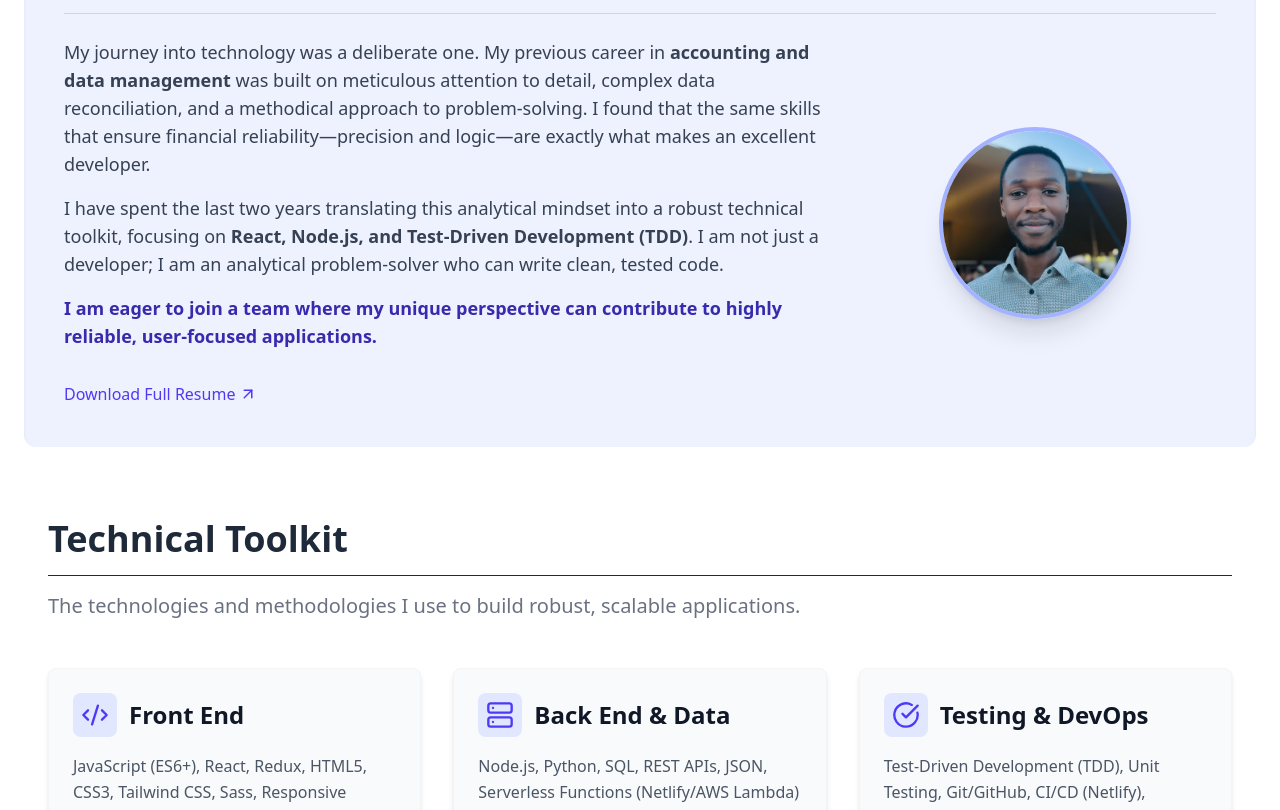
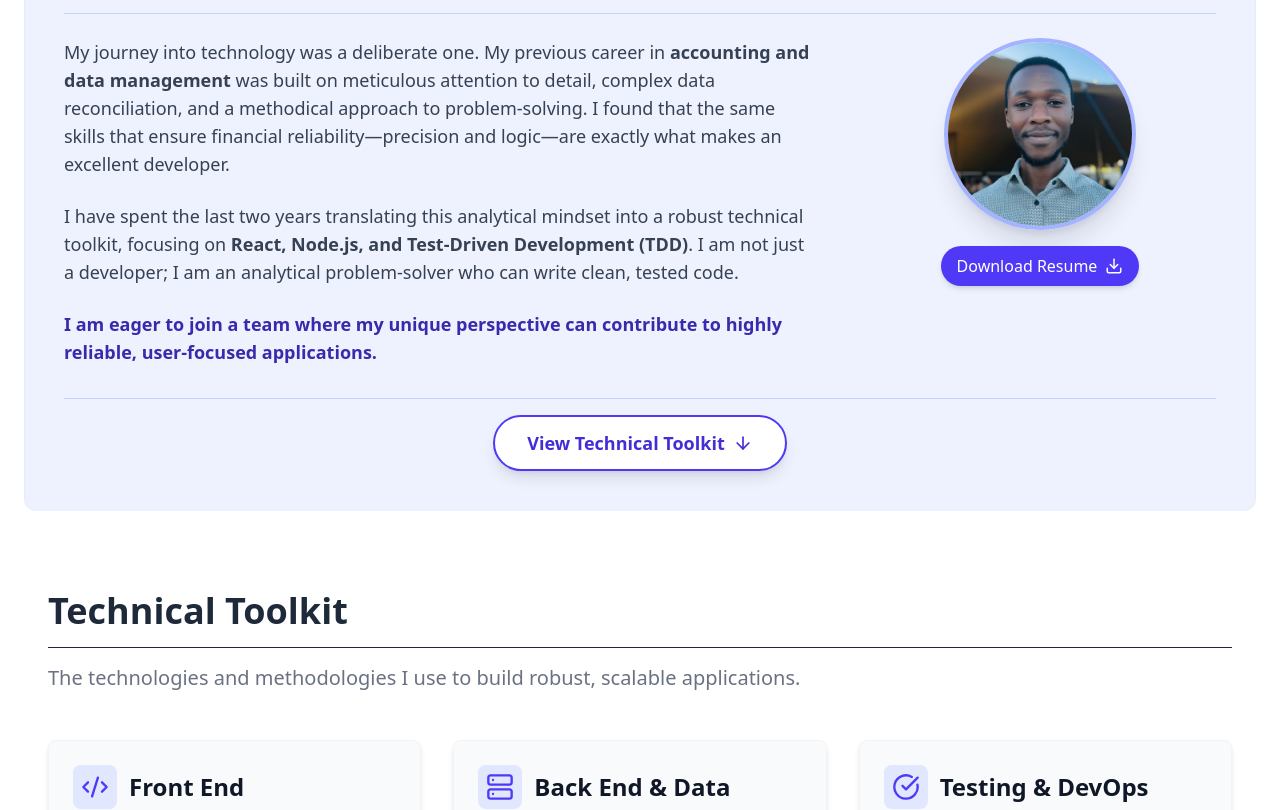
Before and after one commit to MalusiS/malusi-skunyana, a React (Vite) app: page / in a window 1280 px wide. Shown: the part 860-1670 px from the top of the page. Built offline with nearby package versions, Linux system fonts and the light colour scheme.

Commit message:
feat: Improve UX/A11y and refactor forms for deployment stability

```diff
--- a/package.json
+++ b/package.json
@@ -10,6 +10,7 @@
     "preview": "vite preview"
   },
   "dependencies": {
+    "@formspree/react": "^3.0.0",
     "lucide-react": "^0.553.0",
     "react": "^19.2.0",
     "react-dom": "^19.2.0",
--- a/src/assets/config.js
+++ b/src/assets/config.js
@@ -3,6 +3,7 @@
 export const GITHUB_URL = 'https://github.com/MalusiS';
 export const LINKEDIN_URL = 'https://www.linkedin.com/in/malusis/';
 export const RESUME_URL = '/Malusi_Skunyana_Resume.pdf';
+export const PROFILE_PHOTO_URL = '/malusi-professional-photo.png';
 export const EMAIL = 'malusiskunyana@gmail.com';
 export const LOCATION = 'Cape Town, South Africa';
 
--- a/src/components/sections/About.jsx
+++ b/src/components/sections/About.jsx
@@ -1,47 +1,113 @@
 // src/components/sections/About.jsx
 
 import React from 'react';
-import { ArrowUpRight } from 'lucide-react';
-import { RESUME_URL } from '../../assets/config';
+import { ArrowDown, Download } from 'lucide-react';
+import { RESUME_URL, PROFILE_PHOTO_URL } from '../../assets/config';
 
 export default function About() {
   return (
     <section
       id="about"
+      // RETAINING OLD STYLING: bg-indigo-50, padding, rounded corners, hover effects
       className="
         bg-indigo-50 p-10 rounded-xl shadow-inner
         transition duration-300 ease-in-out
         hover:shadow-xl hover:-translate-y-1 cursor-default
+        mx-auto max-w-7xl
       "
     >
-      <h3 className="text-4xl font-bold text-gray-800 mb-6 border-b border-indigo-200 pb-2">About Malusi</h3>
-      <div className="grid md:grid-cols-3 gap-8 items-center">
-        <div className="md:col-span-2 space-y-4 text-gray-700 text-lg">
-          <div>
+      <div className="px-0">
+
+        {/* HEADING STYLE MATCHING OLD VERSION */}
+        <h3 className="text-4xl font-bold text-gray-800 mb-6 border-b border-indigo-200 pb-2">
+          About Malusi
+        </h3>
+
+        {/* Main Content Grid: Photo/Resume on Right (1/3), Text on Left (2/3) */}
+        <div className="grid grid-cols-1 md:grid-cols-3 gap-12 items-start">
+
+          {/* Right Column: Photo and Download CTA (Grouped for priority) */}
+          <div className="md:col-span-1 flex flex-col items-center order-first md:order-last">
+
+            {/* 1. Professional Photo (Slightly higher placement) */}
+            <div className="
+              w-48 h-48 mb-4
+              rounded-full overflow-hidden
+              shadow-xl
+              border-4 border-indigo-300
+            ">
+              <img
+                src={PROFILE_PHOTO_URL}
+                alt="Malusi Skunyana Professional Photo"
+                className="w-full h-full object-cover"
+              />
+            </div>
+
+            {/* 2. Download Resume CTA (Moved just below the photo) */}
+            <a
+              href={RESUME_URL}
+              target="_blank"
+              rel="noopener noreferrer"
+              download
+              className="
+                inline-flex items-center gap-2
+                px-4 py-2
+                text-base font-medium rounded-full
+                shadow-md
+                text-white
+                bg-indigo-600
+                hover:bg-indigo-700
+                transition
+                transform
+                hover:scale-[1.03]
+              "
+            >
+              Download Resume
+              <Download size={18} />
+            </a>
+          </div>
+
+
+          {/* Left Column: Introduction Text (2/3 width) */}
+          <div className="md:col-span-2 text-lg text-gray-700 space-y-6">
             <p>
               My journey into technology was a deliberate one. My previous career in <strong>accounting and data management</strong> was built on meticulous attention to detail, complex data reconciliation, and a methodical approach to problem-solving. I found that the same skills that ensure financial reliability—precision and logic—are exactly what makes an excellent developer.
             </p>
-          </div>
-          <div>
             <p>
               I have spent the last two years translating this analytical mindset into a robust technical toolkit, focusing on <strong>React, Node.js, and Test-Driven Development (TDD)</strong>. I am not just a developer; I am an analytical problem-solver who can write clean, tested code.
             </p>
+            <p className="font-semibold text-indigo-800">
+              I am eager to join a team where my unique perspective can contribute to highly reliable, user-focused applications.
+            </p>
           </div>
-          <p className="font-semibold text-indigo-800">
-            I am eager to join a team where my unique perspective can contribute to highly reliable, user-focused applications.
-          </p>
-          <a href={RESUME_URL} download className="mt-4 inline-flex items-center text-base font-medium text-indigo-600 hover:text-indigo-800 transition">
-            Download Full Resume <ArrowUpRight size={18} className="ml-1" />
+
+        </div>
+
+        {/* CTA at the bottom - Spacing adjusted: mt-12 to mt-8, pt-6 to pt-4 */}
+        <div className="mt-8 pt-4 text-center border-t border-indigo-200">
+          <a
+            href="#skills"
+            className="
+              inline-flex items-center justify-center
+              gap-2
+              px-8 py-3
+              border-2 border-indigo-600
+              text-lg font-semibold
+              rounded-full
+              shadow-lg
+              text-indigo-700
+              bg-white
+              hover:bg-indigo-50
+              transition
+              transform
+              hover:scale-[1.03]
+            "
+          >
+            View Technical Toolkit
+            <ArrowDown size={20} />
           </a>
         </div>
-        {/* Professional photo */}
-        <div className="md:col-span-1">
-          <img
-            src="/malusi-professional-photo.png"
-            alt="Malusi Skunyana Professional Photo"
-            className="rounded-full w-48 h-48 object-cover mx-auto border-4 border-indigo-300 shadow-xl"
-          />
-        </div>
+
       </div>
     </section>
   );
--- a/src/components/sections/Contact.jsx
+++ b/src/components/sections/Contact.jsx
@@ -1,9 +1,12 @@
 // src/components/sections/Contact.jsx
 
 import React from 'react';
+import { useForm, ValidationError } from '@formspree/react';
 import { EMAIL } from '../../assets/config';
 
 export default function Contact() {
+  const [state, handleSubmit] = useForm("https://formspree.io/f/xovzardj");
+
   return (
     <section
       id="contact"
@@ -16,27 +19,21 @@ export default function Contact() {
       <div className="max-w-7xl mx-auto px-6">
         <h3 className="text-4xl font-bold mb-3">Let's Connect</h3>
         <p className="text-lg mb-6 text-gray-300">
-          I am actively seeking Developer roles and am eager to discuss how my analytical background can benefit your team.
+          I am actively seeking Junior Developer roles and am eager to discuss how my analytical background can benefit your team.
           <br />You can also reach me directly at <a href={`mailto:${EMAIL}`} className="text-indigo-400 hover:text-indigo-300 transition underline">{EMAIL}</a>.
         </p>
 
-        {/* NETLIFY FORM: The key attributes are data-netlify="true" and the hidden input */}
-        <form
-          name="contact-portfolio"
-          method="POST"
-          data-netlify="true"
-          data-netlify-honeypot="bot-field"
-          className="space-y-4 max-w-xl"
-        >
-          {/* REQUIRED: Hidden input field to identify the form in Netlify */}
-          <input type="hidden" name="form-name" value="contact-portfolio" />
+        {/* SUCCESS MESSAGE STATE */}
+        {state.succeeded ? (
+          <div className="bg-green-100 border border-green-400 text-green-700 px-4 py-3 rounded relative" role="alert">
+            <strong className="font-bold">Message Sent!</strong>
+            <span className="block sm:inline"> Thanks for reaching out. I will get back to you shortly.</span>
+          </div>
+        ) : (
+          /* FORMSPREE FORM */
+          <form onSubmit={handleSubmit} className="space-y-4 max-w-xl">
 
-          {/* REQUIRED: Honeypot field for spam prevention */}
-          <p className="hidden">
-            <label>Don’t fill this out if you’re human: <input name="bot-field" /></label>
-          </p>
-
-          {/* Form Fields */}
+            {/* Name Field */}
             <div>
               <label htmlFor="name" className="block text-sm font-medium text-gray-300">Name</label>
               <input
@@ -47,8 +44,10 @@ export default function Contact() {
                 autoComplete="name"
                 className="mt-1 block w-full rounded-md border-gray-300 shadow-sm p-3 bg-white text-gray-900 focus:ring-indigo-500 focus:border-indigo-500"
               />
+              <ValidationError prefix="Name" field="name" errors={state.errors} />
             </div>
 
+            {/* Email Field */}
             <div>
               <label htmlFor="email" className="block text-sm font-medium text-gray-300">Email</label>
               <input
@@ -59,8 +58,10 @@ export default function Contact() {
                 autoComplete="email"
                 className="mt-1 block w-full rounded-md border-gray-300 shadow-sm p-3 bg-white text-gray-900 focus:ring-indigo-500 focus:border-indigo-500"
               />
+              <ValidationError prefix="Email" field="email" errors={state.errors} />
             </div>
 
+            {/* Message Field */}
             <div>
               <label htmlFor="message" className="block text-sm font-medium text-gray-300">Message</label>
               <textarea
@@ -70,15 +71,19 @@ export default function Contact() {
                 required
                 className="mt-1 block w-full rounded-md border-gray-300 shadow-sm p-3 bg-white text-gray-900 focus:ring-indigo-500 focus:border-indigo-500"
               ></textarea>
+              <ValidationError prefix="Message" field="message" errors={state.errors} />
             </div>
 
+            {/* Submit Button */}
             <button
               type="submit"
-            className="w-full inline-flex items-center justify-center px-6 py-3 border border-transparent text-base font-medium rounded-md shadow-sm text-gray-900 bg-indigo-400 hover:bg-indigo-300 transition transform hover:scale-[1.01]"
+              disabled={state.submitting}
+              className="w-full inline-flex items-center justify-center px-6 py-3 border border-transparent text-base font-medium rounded-md shadow-sm text-gray-900 bg-indigo-400 hover:bg-indigo-300 transition transform hover:scale-[1.01] disabled:opacity-50 disabled:cursor-not-allowed"
             >
-            Send Message
+              {state.submitting ? 'Sending...' : 'Send Message'}
             </button>
           </form>
+        )}
       </div>
     </section>
   );
--- a/src/components/sections/Hero.jsx
+++ b/src/components/sections/Hero.jsx
@@ -2,12 +2,6 @@
 
 import React from 'react';
 import { ArrowDown } from 'lucide-react'; // Adding an arrow icon for visual cue
-
-const HeroContent = () => (
-    <>
-      I build <strong>clean, accessible, and data-driven web applications</strong>, bridging analytical problems and technical solutions. Currently advancing to full-stack engineering.
-    </>
-  );
 
 export default function Hero() {
 
@@ -24,17 +18,29 @@ export default function Hero() {
         shadow-lg
       "
     >
-      <h2 className="text-5xl md:text-7xl font-extrabold tracking-tight mb-4">
+      <h2
+        className="
+          text-4xl sm:text-5xl md:text-7xl font-extrabold tracking-tight mb-4
+        "
+      >
         Malusi Skunyana
       </h2>
-      <p className="text-2xl font-light mb-6 opacity-90">
+      <p
+        className="
+          text-xl sm:text-2xl font-light mb-6 opacity-90
+        "
+      >
         Front End Developer
       </p>
 
-      {/* Wrapper div to fix paragraph nesting issue */}
-      <div className="mt-2 text-xl text-white max-w-3xl mx-auto font-serif italic leading-relaxed px-4">
+      {/* Content now loads instantly */}
+      <div
+        className="
+          mt-2 text-base sm:text-xl text-white max-w-3xl mx-auto font-serif italic leading-relaxed px-4
+        "
+      >
         <p className="inline">
-          <HeroContent />
+          I build <strong>clean, accessible, and data-driven web applications</strong>, bridging analytical problems and technical solutions. Currently advancing to full-stack engineering.
         </p>
       </div>
 
--- a/src/components/sections/Skills.jsx
+++ b/src/components/sections/Skills.jsx
@@ -5,7 +5,7 @@ import { ArrowDown, Code2, Server, CheckCircle } from 'lucide-react'; // Ensure
 
 export default function Skills() {
   return (
-    <section id="skills" className="py-12 md:py-2 bg-white">
+    <section id="skills" className="py-12 md:py-4 bg-white">
       <div className="max-w-7xl mx-auto px-6">
         <h3 className="text-4xl font-extrabold text-gray-800 mb-4 border-b pb-4">
           Technical Toolkit
```
Also changed, not shown: 1 other file (tests, documents, lock files or other folders). Lines whose indentation alone changed are shown as unchanged.
